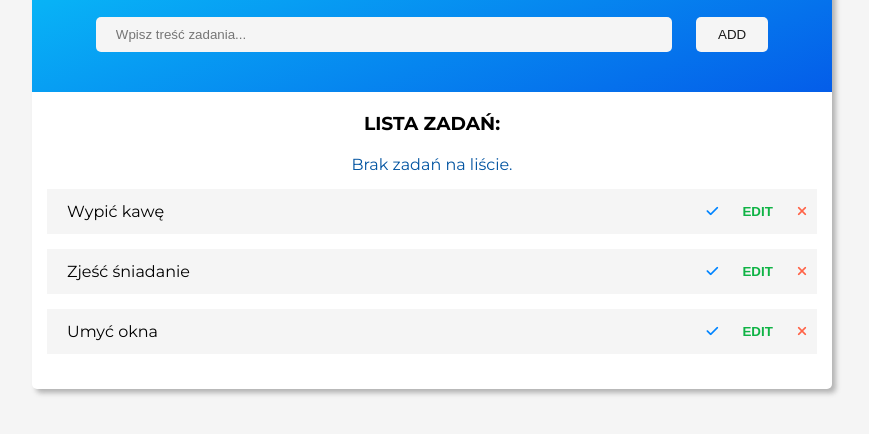
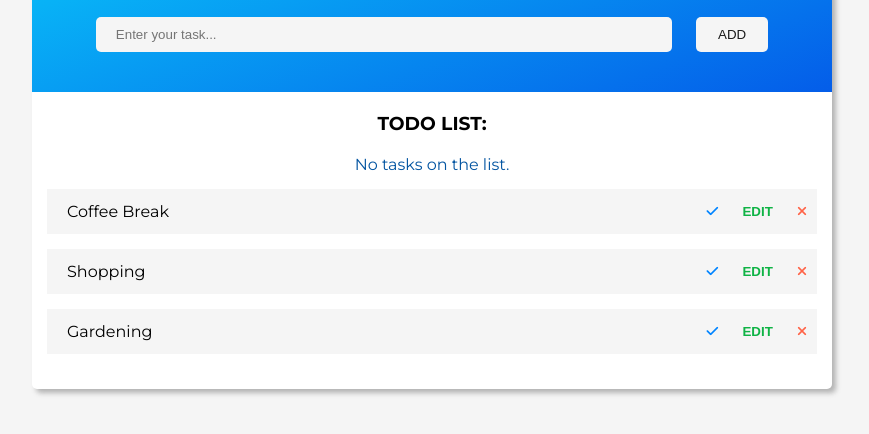
Before and after one commit to MaggieWesolowska/JS-ToDo-List, a plain HTML site: page index.html in a window 1280 px wide. Shown: the part 202-636 px from the top of the page, without its empty margins (208-1077 px from the left). Drawn offline with Linux system fonts and the light colour scheme.

Commit message:
edited markup to change to english lang

```diff
--- a/index.html
+++ b/index.html
@@ -28,15 +28,15 @@
 				<input
 					type="text"
 					class="todo-input"
-					placeholder="Wpisz treść zadania..." />
+					placeholder="Enter your task..." />
 				<button class="btn-add">Add</button>
 			</div>
 			<div class="todolist">
-				<h3>Lista zadań:</h3>
-				<p class="error-info">Brak zadań na liście.</p>
+				<h3>ToDo List:</h3>
+				<p class="error-info">No tasks on the list.</p>
 				<ul>
 					<li data-id="test1">
-						Wypić kawę
+						Coffee Break
 						<div class="tools">
 							<button class="complete">
 								<i class="fas fa-check"></i>
@@ -48,7 +48,7 @@
 						</div>
 					</li>
 					<li data-id="test2">
-						Zjeść śniadanie
+						Shopping
 						<div class="tools">
 							<button class="complete">
 								<i class="fas fa-check"></i>
@@ -60,7 +60,7 @@
 						</div>
 					</li>
 					<li data-id="test3">
-						Umyć okna
+						Gardening
 						<div class="tools">
 							<button class="complete">
 								<i class="fas fa-check"></i>
@@ -76,15 +76,15 @@
 		</div>
 
 		<div class="popup">
-			<h3>Edytuj zadanie:</h3>
+			<h3>Edit Task:</h3>
 			<div class="popup-body">
 				<p class="popup-info"></p>
 				<input
 					type="text"
 					class="popup-input"
-					placeholder="Wprowadź nową treść zadania..." />
-				<button class="popup-btn accept">Zatwierdź</button>
-				<button class="popup-btn cancel">Anuluj</button>
+					placeholder="Enter new task description" />
+				<button class="popup-btn accept">Confirm</button>
+				<button class="popup-btn cancel">Cancel</button>
 			</div>
 		</div>
 		<script type="module" src="./script.js"></script>
```
